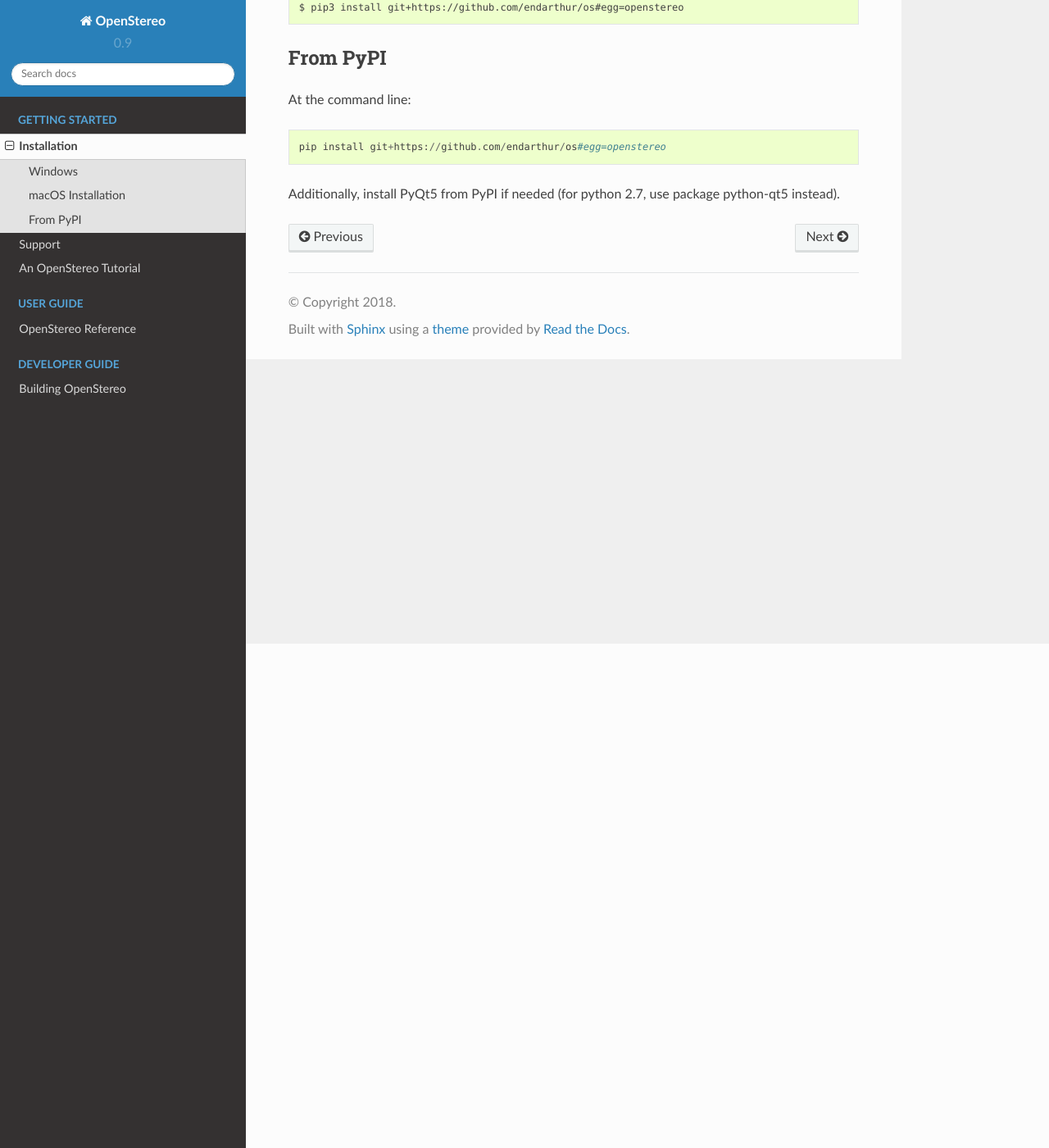
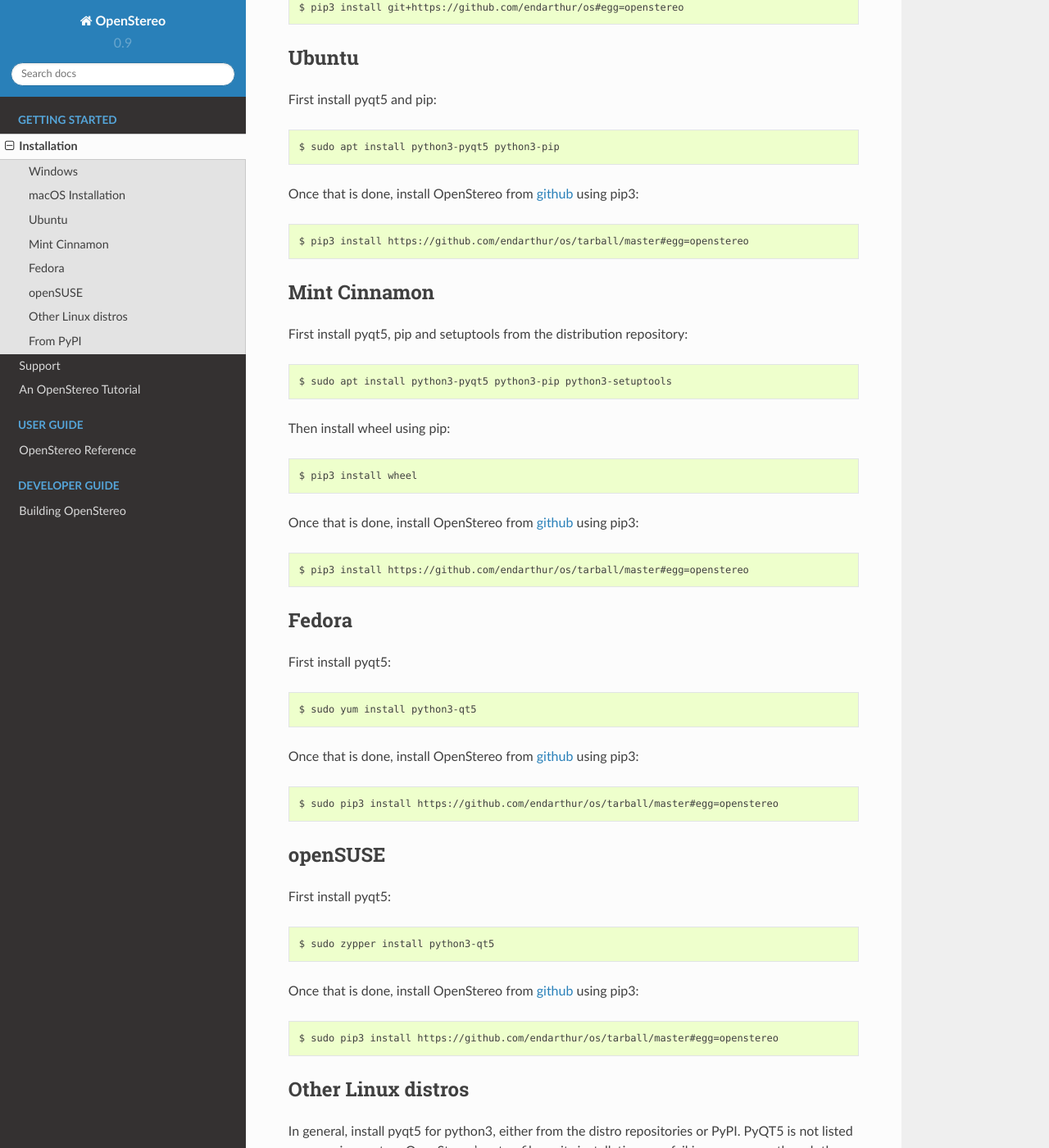
Before and after one commit to spamlab-iee/os, a Sphinx documentation site: the page built from docs/install.rst, in a window 1280 px wide and 1400 px high, scrolled down 615 px. Shown: the whole window at 82% size. Built offline with Sphinx 7.4.7 and the Read the Docs theme 2.0.0, drawn with Linux system fonts in a browser that asks for light colours; some of the changed text lies outside the part shown.

Commit message:
added install instructions for linux, and a note about the portable version

```diff
--- a/docs/install.rst
+++ b/docs/install.rst
@@ -26,6 +26,75 @@
 
 .. _github: https://github.com/endarthur/os
 
+Ubuntu
+------
+
+First install pyqt5 and pip::
+
+    $ sudo apt install python3-pyqt5 python3-pip
+
+Once that is done, install OpenStereo from `github`_ using pip3::
+
+    $ pip3 install https://github.com/endarthur/os/tarball/master#egg=openstereo
+
+Mint Cinnamon
+-------------
+
+First install pyqt5, pip and setuptools from the distribution repository::
+
+    $ sudo apt install python3-pyqt5 python3-pip python3-setuptools
+
+Then install wheel using pip::
+
+    $ pip3 install wheel
+
+Once that is done, install OpenStereo from `github`_ using pip3::
+
+    $ pip3 install https://github.com/endarthur/os/tarball/master#egg=openstereo
+
+Fedora
+------
+
+First install pyqt5::
+
+    $ sudo yum install python3-qt5
+
+Once that is done, install OpenStereo from `github`_ using pip3::
+
+    $ sudo pip3 install https://github.com/endarthur/os/tarball/master#egg=openstereo
+
+openSUSE
+--------
+
+First install pyqt5::
+
+    $ sudo zypper install python3-qt5
+
+Once that is done, install OpenStereo from `github`_ using pip3::
+
+    $ sudo pip3 install https://github.com/endarthur/os/tarball/master#egg=openstereo
+
+Other Linux distros
+-------------------
+
+In general, install pyqt5 for python3, either from the distro repositories or
+PyPI. PyQT5 is not listed as a requirement on OpenStereo's setup file, as its
+installation may fail in some cases, though the other requirements can usually
+be installed automatically without any issues.
+
+After installing pyqt5, install openstereo using pip3 (to force it to use
+python3)::
+
+    $ pip3 install git+https://github.com/endarthur/os#egg=openstereo
+
+You may either have to run this command with sudo or by adding the ``--user``
+flag to pip3. In case you use the flag, you'll have to run OpenStereo using::
+
+    $ python3 -m openstereo
+
+Instead of just ``openstereo``, though you can add this as an alias to your
+.bash_aliases file.
+
 From PyPI
 ---------
 
```
